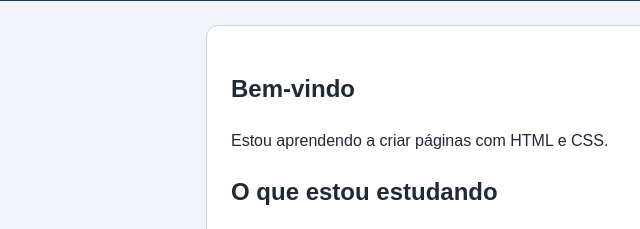
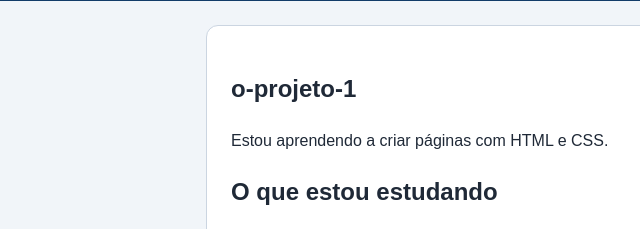
Before and after one commit to ilucasdev/projeto-1, a plain HTML site: page index.html in a window 1280 px wide. Shown: the part 167-396 px from the top of the page, 0-640 px from the left. Drawn offline with Linux system fonts and the light colour scheme.

Commit message:
Personaliza titulo da pagina inicial

```diff
--- a/index.html
+++ b/index.html
@@ -21,7 +21,7 @@
 
     <main>
         <section class="cartao">
-            <h2>Bem-vindo</h2>
+            <h2>o-projeto-1</h2>
 
             <p>Estou aprendendo a criar páginas com HTML e CSS.</p>
 
```
